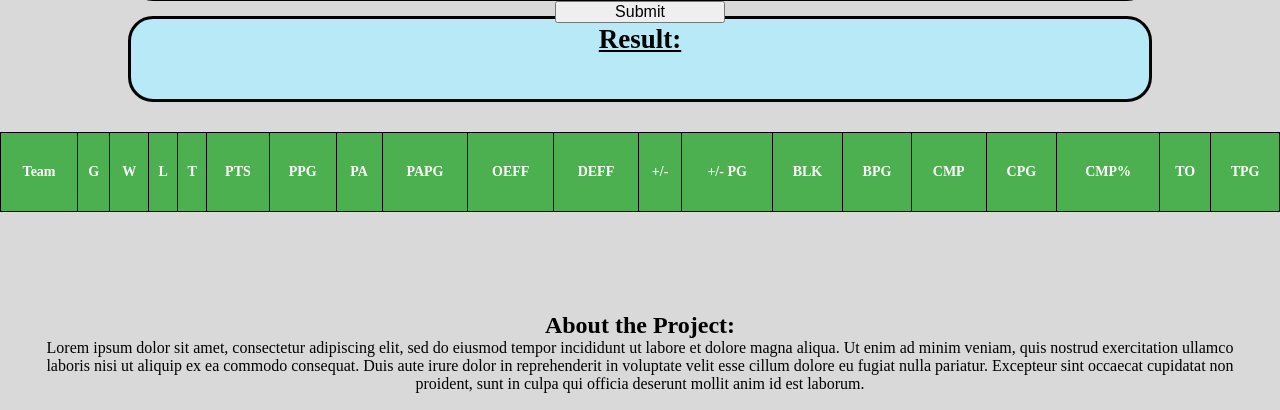
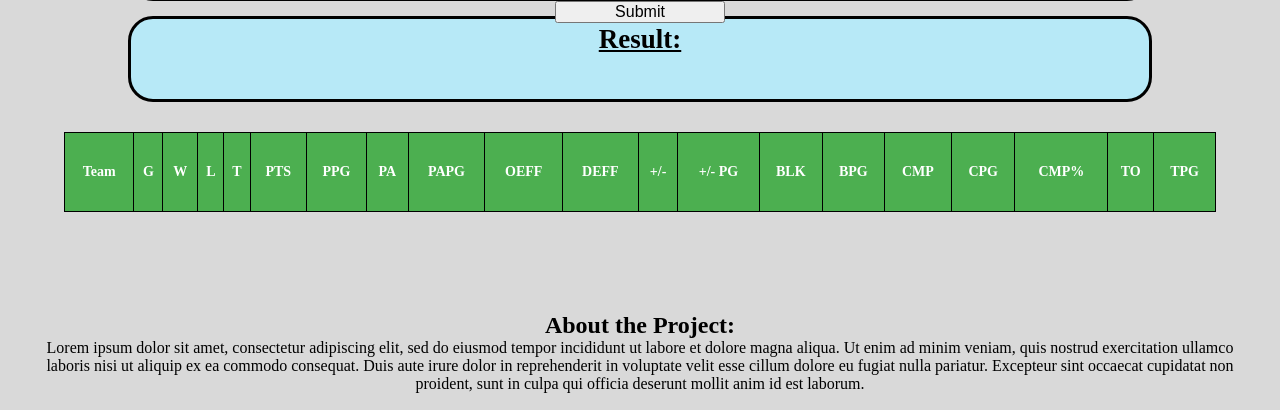
Before and after one commit to Alex-E-Walsh/ultimateStatsModel, a Flask app: page / in a window 1280 px wide. Shown: the part 390-800 px from the top of the page. Run offline with Flask 2, Linux system fonts and the light colour scheme; lists and menus that the app fills with data are empty; parts of the project's set-up code (start-up, migrations or seed data) failed here and were passed over; some libraries are stand-ins or nearby versions.

Commit message:
final table

```diff
--- a/static/css/style.css
+++ b/static/css/style.css
@@ -157,7 +157,7 @@ label{
   margin-top: 30px;
   table-layout: auto;
   border-collapse: collapse;
-  width:100%;
+  width:90%;
   height: 10%;
   font-size:14px;
 }
@@ -201,7 +201,7 @@ td{
   text-align: center;
   border-radius: 6px;
   padding: 3px 3px;
-  margin-top: -47px;
+  margin-top: -52px;
 }
 
 .tooltip:hover .tooltiptext {
```
